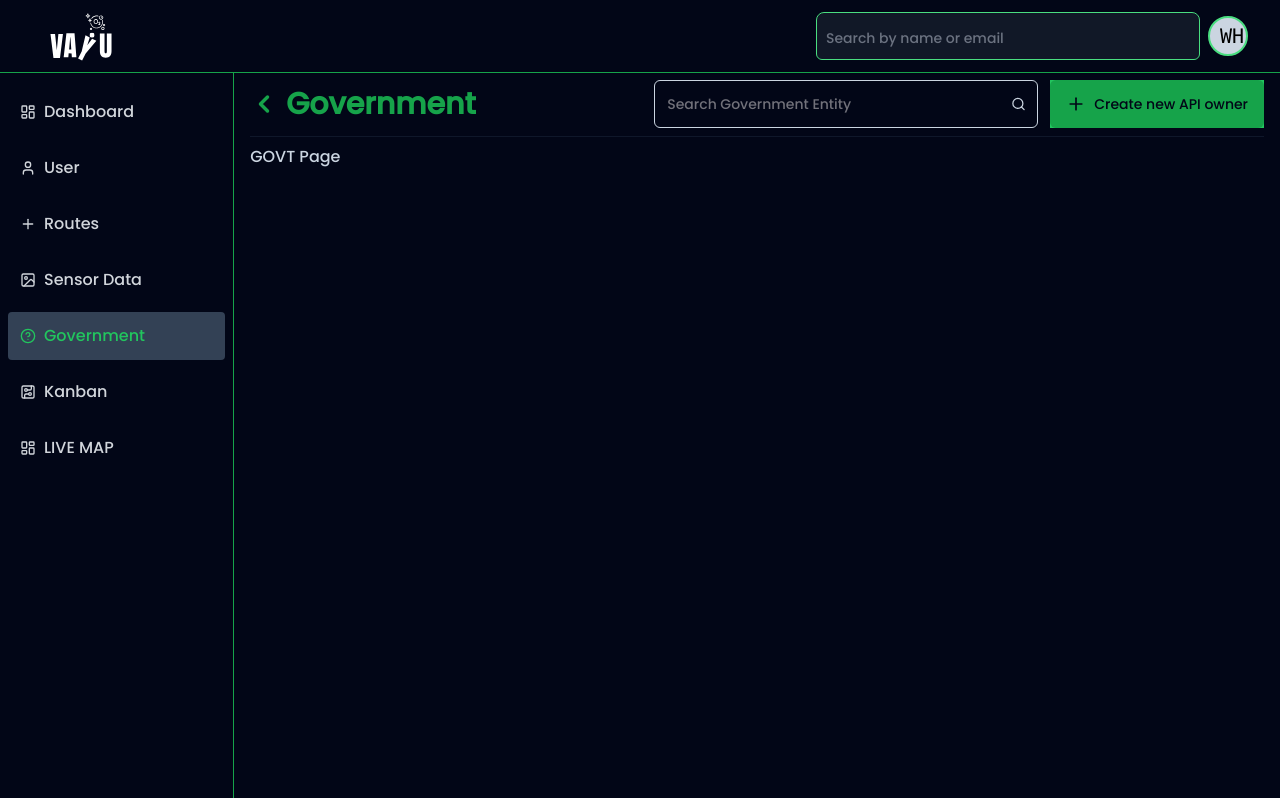
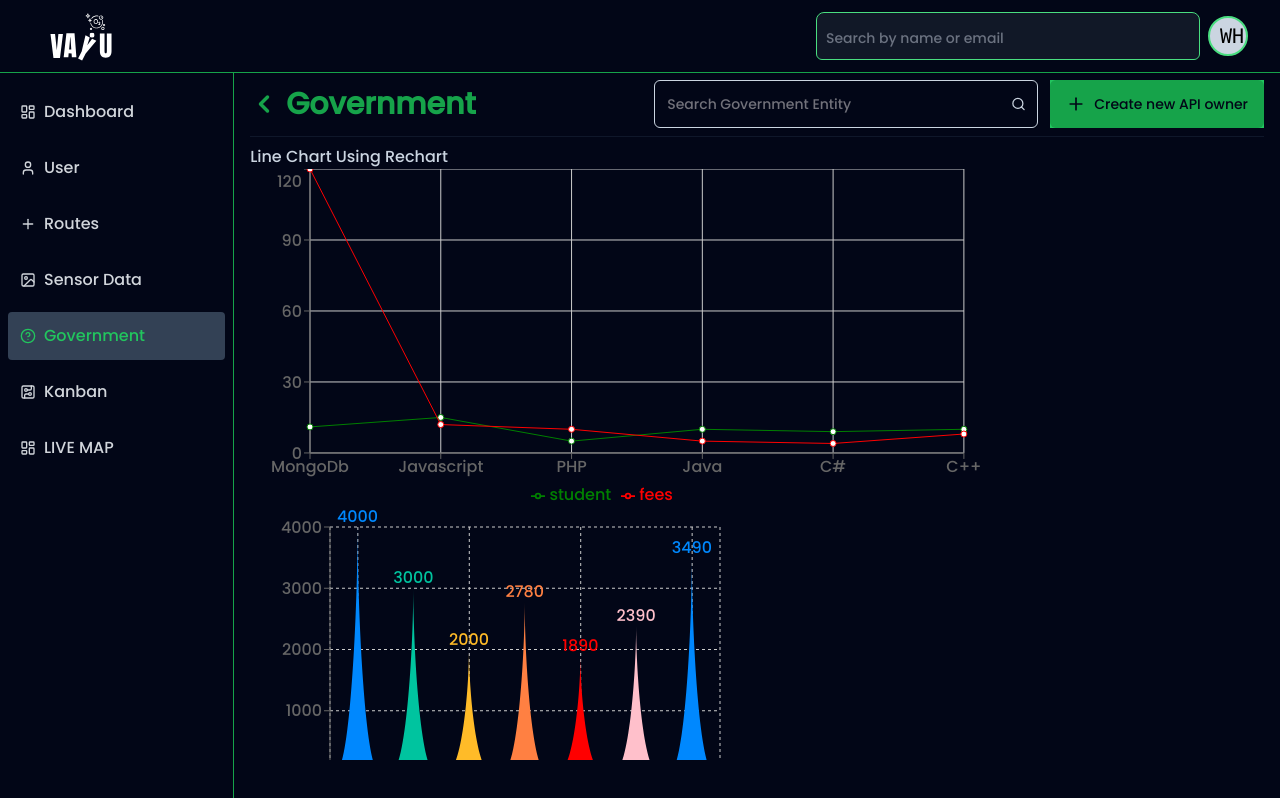
Before and after one commit to demontain3/air-pollution, a Next.js app in the folder frontend/: page /admindash/govt in a window 1280 px wide. Built offline with nearby package versions, Linux system fonts and the light colour scheme.

Commit message:
line and bar chart for analytics

```diff
--- a/frontend/package.json
+++ b/frontend/package.json
@@ -45,6 +45,7 @@
     "@types/react": "^18.2.21",
     "@types/react-day-picker": "^5.3.0",
     "@types/react-dom": "^18.2.7",
+    "@types/recharts": "^1.8.29",
     "@uploadthing/react": "^5.7.0",
     "autoprefixer": "^10.4.15",
     "axios": "^1.6.8",
--- a/frontend/src/app/(dashboard)/admindash/govt/GovtPage.tsx
+++ b/frontend/src/app/(dashboard)/admindash/govt/GovtPage.tsx
@@ -1,9 +1,13 @@
+import BarChartComponent from '@/components/AreaFillComponents'
+import PureComponent from '@/components/AreaFillComponents'
+import LineChartComponent from '@/components/LineChart'
 import React from 'react'
 
 const GovtPage = () => {
   return (
     <div>
-      GOVT Page
+      <LineChartComponent />
+      <BarChartComponent />
     </div>
   )
 }
--- a/frontend/src/app/(dashboard)/admindash/layout.tsx
+++ b/frontend/src/app/(dashboard)/admindash/layout.tsx
@@ -87,7 +87,7 @@ import RootLayout from "@/app/layout"
 //       }
 //     )
 
-//     console.log((res as AxiosResponse<any, any>).data.roles, "res")
+//     console.log((res as AxiosResponse<any, any>).data.data.users.roles, "res")
 
 //     isLoading = false
 
--- /dev/null
+++ b/frontend/src/components/AreaFillComponents.tsx
@@ -0,0 +1,67 @@
+import React from 'react';
+import { BarChart, Bar, Cell, XAxis, YAxis, CartesianGrid } from 'recharts';
+
+const colors = ['#0088FE', '#00C49F', '#FFBB28', '#FF8042', 'red', 'pink'];
+
+interface DataItem {
+  name: string;
+  uv: number;
+  pv: number;
+  amt: number;
+}
+
+const data: DataItem[] = [
+  { name: 'Page A', uv: 4000, pv: 2400, amt: 2400 },
+  { name: 'Page B', uv: 3000, pv: 1398, amt: 2210 },
+  { name: 'Page C', uv: 2000, pv: 9800, amt: 2290 },
+  { name: 'Page D', uv: 2780, pv: 3908, amt: 2000 },
+  { name: 'Page E', uv: 1890, pv: 4800, amt: 2181 },
+  { name: 'Page F', uv: 2390, pv: 3800, amt: 2500 },
+  { name: 'Page G', uv: 3490, pv: 4300, amt: 2100 },
+];
+
+const getPath = (x: number, y: number, width: number, height: number): string => {
+  return `M${x},${y + height}C${x + width / 3},${y + height} ${x + width / 2},${y + height / 3}
+  ${x + width / 2}, ${y}
+  C${x + width / 2},${y + height / 3} ${x + (2 * width) / 3},${y + height} ${x + width}, ${y + height}
+  Z`;
+};
+
+interface TriangleBarProps {
+  fill: string;
+  x: number;
+  y: number;
+  width: number;
+  height: number;
+}
+
+const TriangleBar: React.FC<TriangleBarProps> = ({ fill, x, y, width, height }) => {
+  return <path d={getPath(x, y, width, height)} stroke="none" fill={fill} />;
+};
+
+const BarChartComponent: React.FC = () => {
+  return (
+    <BarChart
+      width={500}
+      height={300}
+      data={data}
+      margin={{
+        top: 20,
+        right: 30,
+        left: 20,
+        bottom: 5,
+      }}
+    >
+      <CartesianGrid strokeDasharray="3 3" />
+      <XAxis dataKey="name" />
+      <YAxis />
+      <Bar dataKey="uv" fill="#8884d8" shape={(props:any) => <TriangleBar {...props} />} label={{ position: 'top' }}>
+        {data.map((entry, index) => (
+          <Cell key={`cell-${index}`} fill={colors[index % colors.length]} />
+        ))}
+      </Bar>
+    </BarChart>
+  );
+};
+
+export default BarChartComponent;
--- /dev/null
+++ b/frontend/src/components/LineChart.tsx
@@ -0,0 +1,69 @@
+import {
+    LineChart,
+    ResponsiveContainer,
+    Legend,
+    Tooltip,
+    Line,
+    XAxis,
+    YAxis,
+    CartesianGrid,
+} from "recharts";
+
+// Sample chart data
+const pdata = [
+    {
+        name: "MongoDb",
+        student: 11,
+        fees: 120,
+    },
+    {
+        name: "Javascript",
+        student: 15,
+        fees: 12,
+    },
+    {
+        name: "PHP",
+        student: 5,
+        fees: 10,
+    },
+    {
+        name: "Java",
+        student: 10,
+        fees: 5,
+    },
+    {
+        name: "C#",
+        student: 9,
+        fees: 4,
+    },
+    {
+        name: "C++",
+        student: 10,
+        fees: 8,
+    },
+];
+
+function LineChartComponent() {
+    return (
+        <>
+            <h1 className="text-heading">Line Chart Using Rechart</h1>
+            <ResponsiveContainer width="100%" aspect={3}>
+                <LineChart data={pdata} margin={{ right: 300 }}>
+                    <CartesianGrid />
+                    <XAxis dataKey="name" interval={"preserveStartEnd"} />
+                    <YAxis></YAxis>
+                    <Legend />
+                    <Tooltip />
+                    <Line
+                        dataKey="student"
+                        stroke="green"
+                        activeDot={{ r: 8 }}
+                    />
+                    <Line dataKey="fees" stroke="red" activeDot={{ r: 8 }} />
+                </LineChart>
+            </ResponsiveContainer>
+        </>
+    );
+}
+
+export default LineChartComponent;
--- a/frontend/src/components/Map/OSMap.tsx
+++ b/frontend/src/components/Map/OSMap.tsx
@@ -172,39 +172,43 @@ if (typeof window !== "undefined") {
   L = require("leaflet")
   require("leaflet.heat/dist/leaflet-heat.js")
 }
+const generateRandomData = (numPoints: number): { lat: number; lng: number; pm: number }[] => {
+  const data = [];
+  for (let i = 0; i < numPoints; i++) {
+    const lat = 27.695273 + (Math.random() - 0.5) * 0.2; // Random latitude around 27.695273
+    const lng = 85.272083 + (Math.random() - 0.5) * 0.2; // Random longitude around 85.272083
+    const pm = Math.round(Math.random() * 100); // Random PM2.5 value between 0 and 100
+    data.push({ lat, lng, pm });
+  }
+  return data;
+};
 
 // Function to generate data from air quality index
 const generateData = (aqiData: { lat: number; lng: number; pm: number }[]) => {
   return aqiData.map((data) => {
-    const { lat, lng, pm } = data
-    const temp = Math.random() * 40 // Generate random temperature value
-    const hum = Math.random() // Generate random humidity value
-    const time = new Date() // Current time
-    return { lat, lng, pm, temp, hum, time }
-  })
-}
+    const { lat, lng, pm } = data;
+    const temp = Math.random() * 40; // Generate random temperature value
+    const hum = Math.random(); // Generate random humidity value
+    const time = new Date(); // Current time
+    return { lat, lng, pm, temp, hum, time };
+  });
+};
 
-// Your custom air quality index data
-const aqiData = [
-  { lat: 27.695273, lng: 85.272083, pm: 10 },
-  { lat: 27.696273, lng: 85.273083, pm: 55 },
-  { lat: 27.697273, lng: 85.274083, pm: 60 },
-  { lat: 27.698273, lng: 85.275083, pm: 65 },
-  { lat: 27.699273, lng: 85.276083, pm: 110 },
-  // Add more data points here
-]
+// Generate at least 40 random data points
+const aqiData = generateRandomData(40);
 
-const addressPoints = generateData(aqiData)
+const addressPoints = generateData(aqiData);
+
 const HeatMap: React.FC = () => {
-  const mapRef = useRef(null)
+  const mapRef = useRef(null);
 
   useEffect(() => {
     if (L && !mapRef.current) {
       if (navigator.geolocation) {
         navigator.geolocation.getCurrentPosition((position) => {
           if (!mapRef.current) {
-            const { latitude, longitude } = position.coords
-            mapRef.current = L.map("map").setView([latitude, longitude], 19)
+            const { latitude, longitude } = position.coords;
+            mapRef.current = L.map("map").setView([latitude, longitude], 19);
 
             const osm = L.tileLayer(
               "https://{s}.tile.openstreetmap.org/{z}/{x}/{y}.png",
@@ -212,49 +216,49 @@ const HeatMap: React.FC = () => {
                 attribution:
                   '&copy; <a href="https://www.openstreetmap.org/copyright">OpenStreetMap</a> contributors',
               }
-            )
-            osm.addTo(mapRef.current)
+            );
+            osm.addTo(mapRef.current);
 
             const goodPoints = addressPoints
               .filter((p) => p.pm <= 50)
-              .map((p) => [p.lat, p.lng, p.pm])
+              .map((p) => [p.lat, p.lng, p.pm]);
             const moderatePoints = addressPoints
               .filter((p) => p.pm > 50 && p.pm <= 100)
-              .map((p) => [p.lat, p.lng, p.pm])
+              .map((p) => [p.lat, p.lng, p.pm]);
             const unhealthyPoints = addressPoints
               .filter((p) => p.pm > 100)
-              .map((p) => [p.lat, p.lng, p.pm])
+              .map((p) => [p.lat, p.lng, p.pm]);
 
             const goodHeat = L.heatLayer(goodPoints, {
               gradient: { 0.4: "green" },
               radius: 25,
-            }).addTo(mapRef.current)
+            }).addTo(mapRef.current);
             const moderateHeat = L.heatLayer(moderatePoints, {
               gradient: { 0.4: "orange" },
               radius: 25,
-            }).addTo(mapRef.current)
+            }).addTo(mapRef.current);
             const unhealthyHeat = L.heatLayer(unhealthyPoints, {
               gradient: { 0.4: "red" },
               radius: 25,
-            }).addTo(mapRef.current)
+            }).addTo(mapRef.current);
           }
-        })
+        });
       }
     }
 
     // Cleanup function
     return () => {
       if (mapRef.current) {
-        ;(mapRef.current as L.Map).remove()
+        (mapRef.current as L.Map).remove();
       }
-    }
-  }, [])
+    };
+  }, []);
 
   return (
     <ScrollArea className="min-h-full">
-      <div id="map" style={{ height: "100vh", width: "100%",}} />
+      <div id="map" style={{ height: "100vh", width: "100%" }} />
     </ScrollArea>
-  )
-}
+  );
+};
 
-export default HeatMap
+export default HeatMap;
--- a/frontend/src/components/auth-form/LoginForm.tsx
+++ b/frontend/src/components/auth-form/LoginForm.tsx
@@ -33,9 +33,9 @@ import {
   FormMessage,
 } from "@/components/ui/form"
 import { Input } from "@/components/ui/input"
-
 import { Label } from "../ui/label"
 import { inputLead, labelLead } from "./SignupForm"
+
 
 const Login: React.FC = () => {
   const router = useRouter()
@@ -68,10 +68,10 @@ const Login: React.FC = () => {
 
       setIsLoggedIn(true)
       console.log(data.data, "data")
-      const decoded: { exp: number } = jwtDecode(data.data)
+      const decoded: { exp: number } = jwtDecode(data.data.jwt)
       const exp = decoded.exp
-      setCookie("accessToken", data.data, exp)
-      LocalStore.setAccessToken(data.data)
+      setCookie("accessToken", data.data.jwt, exp)
+      LocalStore.setAccessToken(data.data.jwt)
 
       router.push("/admindash")
       console.log("ONE")
```
Also changed, not shown: 1 other file (tests, documents, lock files or other folders).
